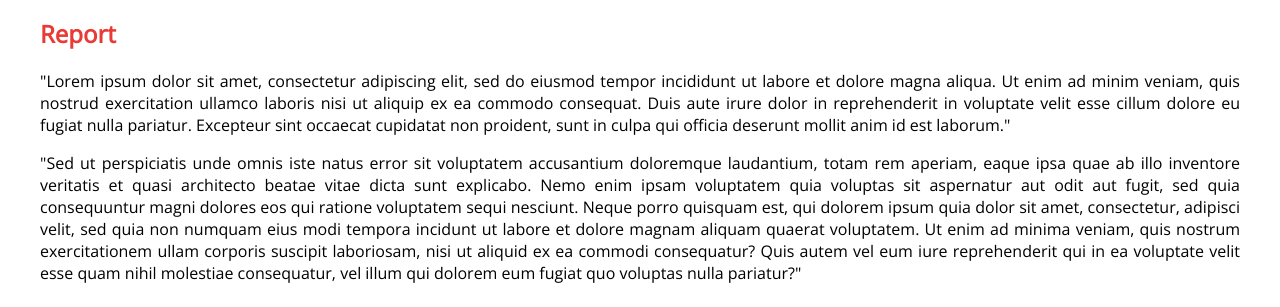
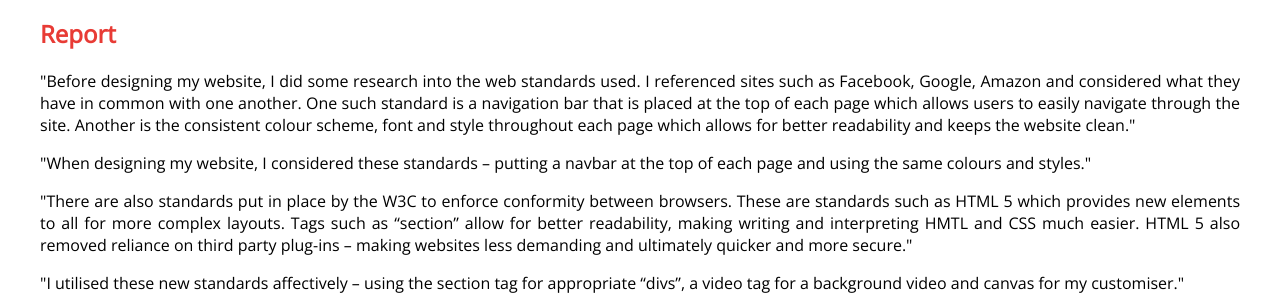
Before and after one commit to Girv98/Girv98.github.io, a plain HTML site: page index.html in a window 1280 px wide. Shown: the part 1177-1484 px from the top of the page. Drawn offline with nearby package versions, Linux system fonts and the light colour scheme; grey boxes are pictures that could not be loaded.

Commit message:
Update index.html

```diff
--- a/index.html
+++ b/index.html
@@ -39,8 +39,10 @@
         </div>
         <div class="Summary">
             <h2> Report</h2>
-            <p>"Lorem ipsum dolor sit amet, consectetur adipiscing elit, sed do eiusmod tempor incididunt ut labore et dolore magna aliqua. Ut enim ad minim veniam, quis nostrud exercitation ullamco laboris nisi ut aliquip ex ea commodo consequat. Duis aute irure dolor in reprehenderit in voluptate velit esse cillum dolore eu fugiat nulla pariatur. Excepteur sint occaecat cupidatat non proident, sunt in culpa qui officia deserunt mollit anim id est laborum."</p>
-            <p>"Sed ut perspiciatis unde omnis iste natus error sit voluptatem accusantium doloremque laudantium, totam rem aperiam, eaque ipsa quae ab illo inventore veritatis et quasi architecto beatae vitae dicta sunt explicabo. Nemo enim ipsam voluptatem quia voluptas sit aspernatur aut odit aut fugit, sed quia consequuntur magni dolores eos qui ratione voluptatem sequi nesciunt. Neque porro quisquam est, qui dolorem ipsum quia dolor sit amet, consectetur, adipisci velit, sed quia non numquam eius modi tempora incidunt ut labore et dolore magnam aliquam quaerat voluptatem. Ut enim ad minima veniam, quis nostrum exercitationem ullam corporis suscipit laboriosam, nisi ut aliquid ex ea commodi consequatur? Quis autem vel eum iure reprehenderit qui in ea voluptate velit esse quam nihil molestiae consequatur, vel illum qui dolorem eum fugiat quo voluptas nulla pariatur?"</p>
+            <p>"Before designing my website, I did some research into the web standards used. I referenced sites such as Facebook, Google, Amazon and considered what they have in common with one another. One such standard is a navigation bar that is placed at the top of each page which allows users to easily navigate through the site. Another is the consistent colour scheme, font and style throughout each page which allows for better readability and keeps the website clean."</p>
+            <p>"When designing my website, I considered these standards – putting a navbar at the top of each page and using the same colours and styles."</p>
+            <p>"There are also standards put in place by the W3C to enforce conformity between browsers. These are standards such as HTML 5 which provides new elements to all for more complex layouts. Tags such as “section” allow for better readability, making writing and interpreting HMTL and CSS much easier. HTML 5 also removed reliance on third party plug-ins – making websites less demanding and ultimately quicker and more secure."</p>
+            <p>"I utilised these new standards affectively – using the section tag for appropriate “divs”, a video tag for a background video and canvas for my customiser."</p>
             <iframe width="560" height="315" src="https://www.youtube.com/embed/XaFNyRZGkrc" frameborder="0" allow="autoplay; encrypted-media" allowfullscreen></iframe>
         </div>
     </section>
```
